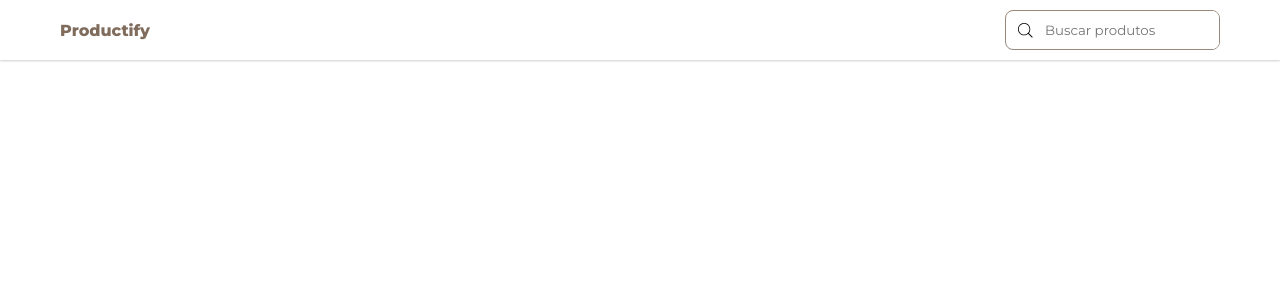
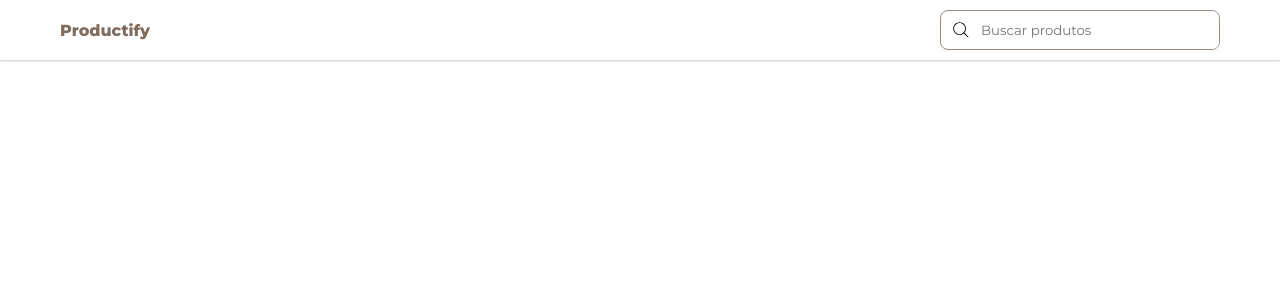
Before and after one commit to guidiego/product-list, a Next.js app: page / in a window 1280 px wide. Shown: the top 300 px of the page. Built offline with nearby package versions, Linux system fonts and the light colour scheme.

Commit message:
fix(Header): Styles

```diff
--- a/src/components/Header/Header.module.scss
+++ b/src/components/Header/Header.module.scss
@@ -22,6 +22,7 @@
 
     &-search {
       display: none;
+      min-width: 280px;
     }
   }
 
```
